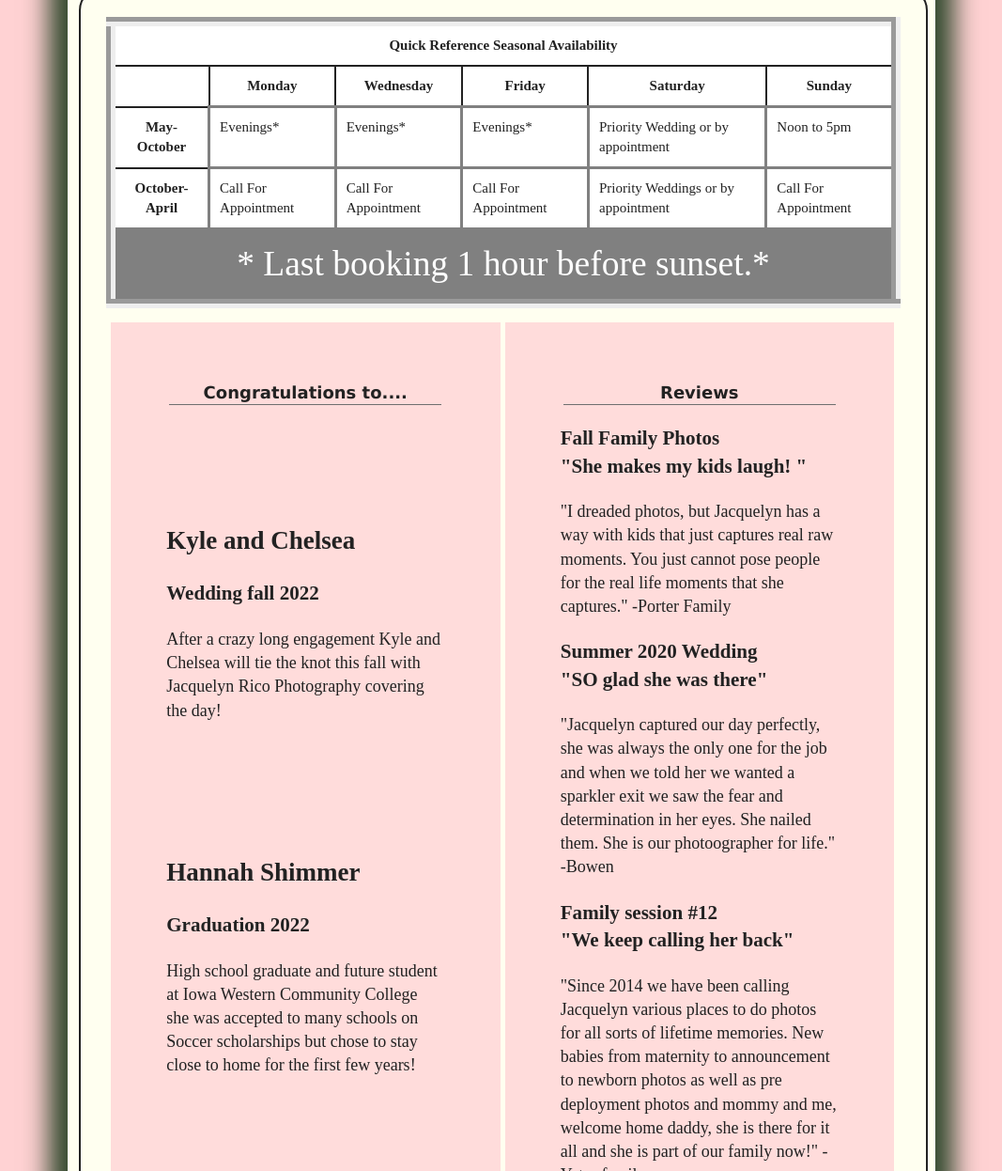
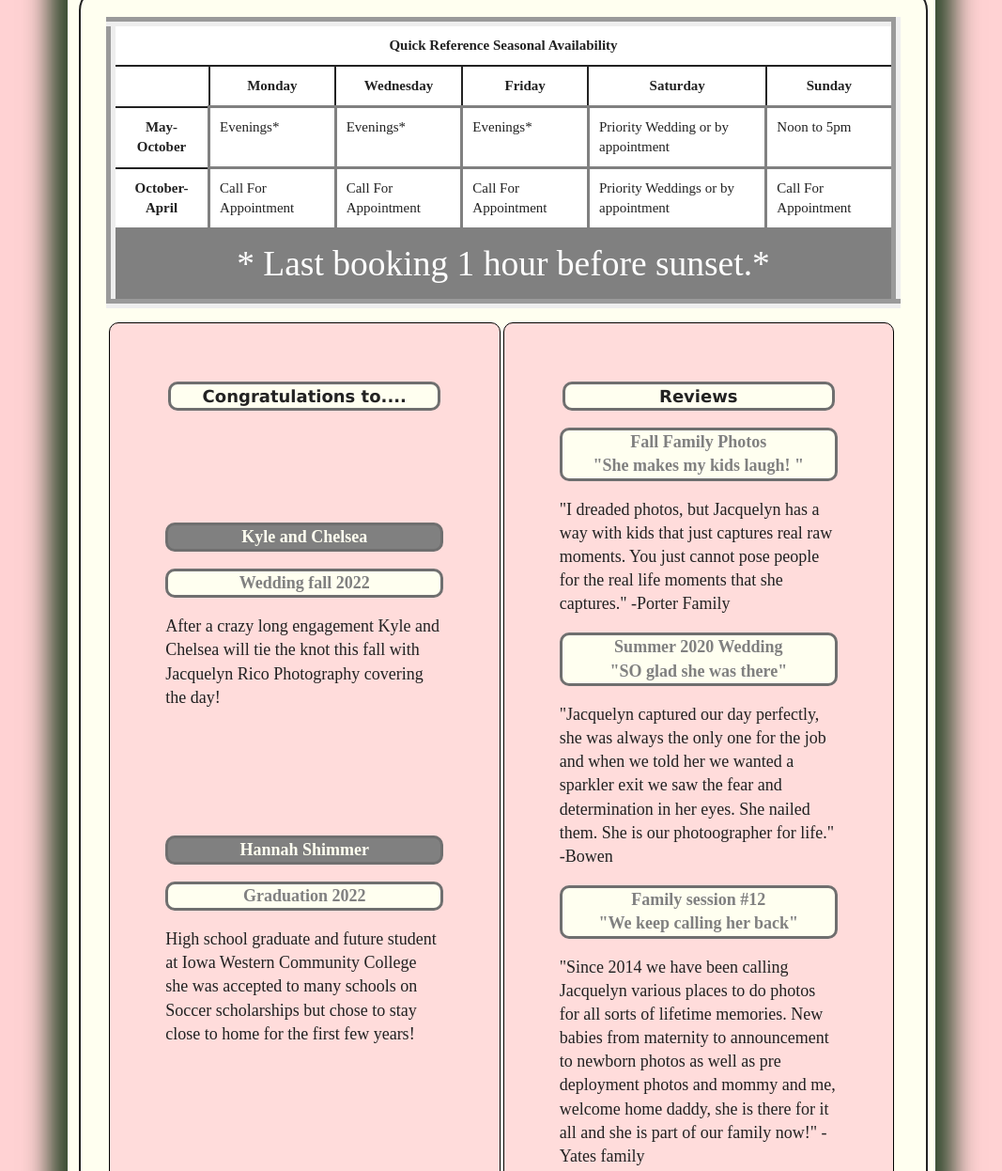
Before and after one commit to JacquelynRico/photos.github.io, a plain HTML site: page bulletin.html in a window 1280 px wide. Shown: the part 381-1627 px from the top of the page at 94% size, without its empty margins (106-1173 px from the left). Drawn offline with Linux system fonts and the light colour scheme.

Commit message:
Update layout4.css

```diff
--- a/CSS/layout4.css
+++ b/CSS/layout4.css
@@ -104,7 +104,6 @@ aside #reviews {
 }
 
 aside#reviews p {
-	font: Times New Romab
     font-style: italic;
     font-size: 0.3em;
 }
@@ -191,22 +190,45 @@ article ul {
 
 article aside {
 	float: right;
-	margin: 15px 0px 5px 5px;
+	margin: 15px 0px 3px 3px;
 	padding: 7%;
-	border: 1px sgray;
+	border: 1px solid black;
 	width: 35%;
 	font-size: 0.9em;
 	background-color: #ffdcdb;
+	border-radius:10px;
 }
 
 article aside h1 {
 	display: block;
 	font-size: 1em;
 	text-align: center;
-	border-bottom: 1px solid rgb(111, 111, 111);
+	background-color: ivory;
+	border: 3px solid rgb(111, 111, 111);
+	border-radius:10px;
 }
 article aside {
 	float: left;
+	border: 1px solid black;
+	border-radius:10px;
+}
+article aside h2 {
+	display: block;
+	font-size: 1em;
+	text-align: center;
+	color: ivory;
+	background-color: gray;
+	border: 3px solid rgb(111, 111, 111);
+	border-radius:10px;
+}
+article aside h3 {
+	display: block;
+	font-size: 1em;
+	text-align: center;
+	color: gray;
+	background-color: ivory;
+	border: 3px solid rgb(111, 111, 111);
+	border-radius:10px;
 }
 
 article div {
@@ -269,9 +291,9 @@ body {
 }
 
 article div h1 {
-	font-size: 2.2 bem;
+	font-size: 2em;
 }
 
 article div p {
-	font-size: 0.95em;
+font-size: 0.95em;
 }
```
